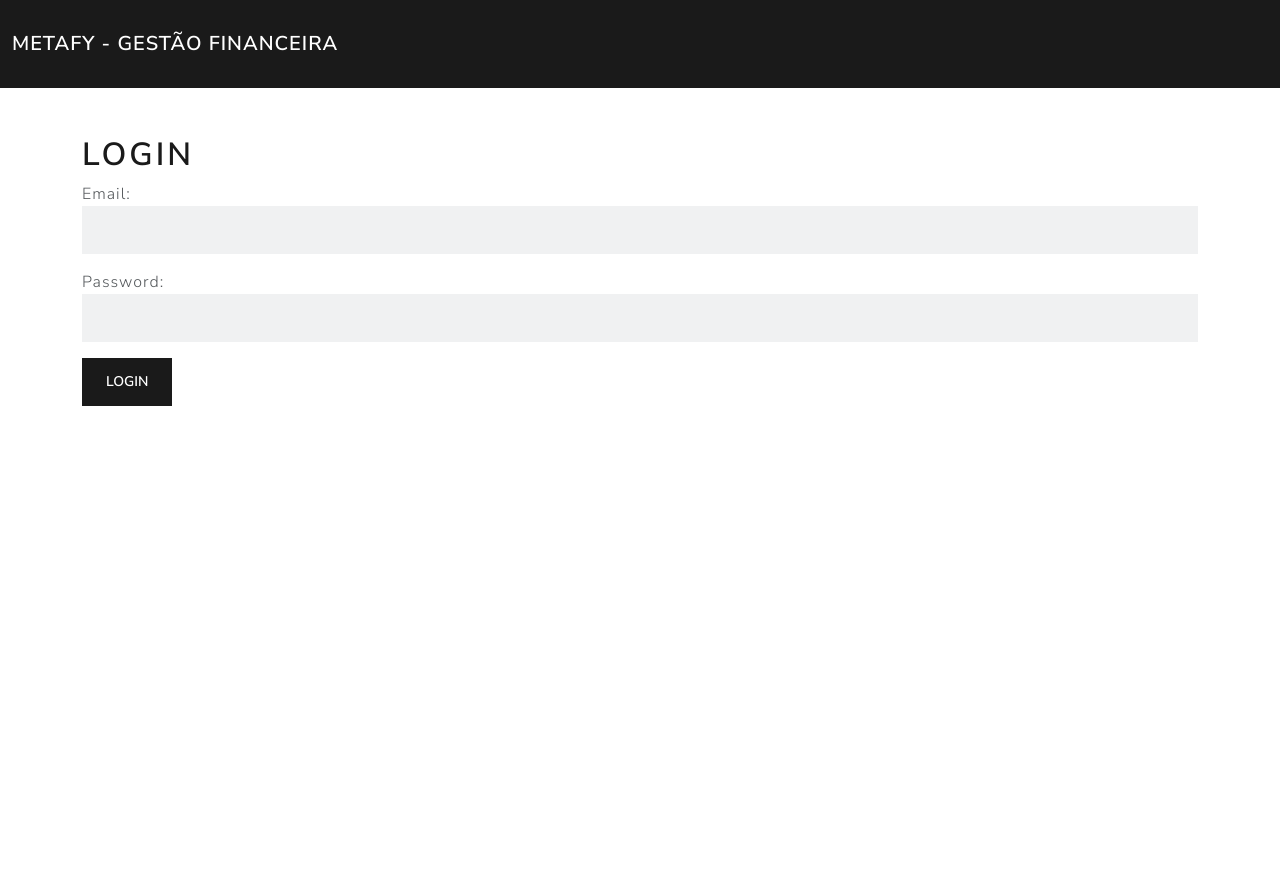
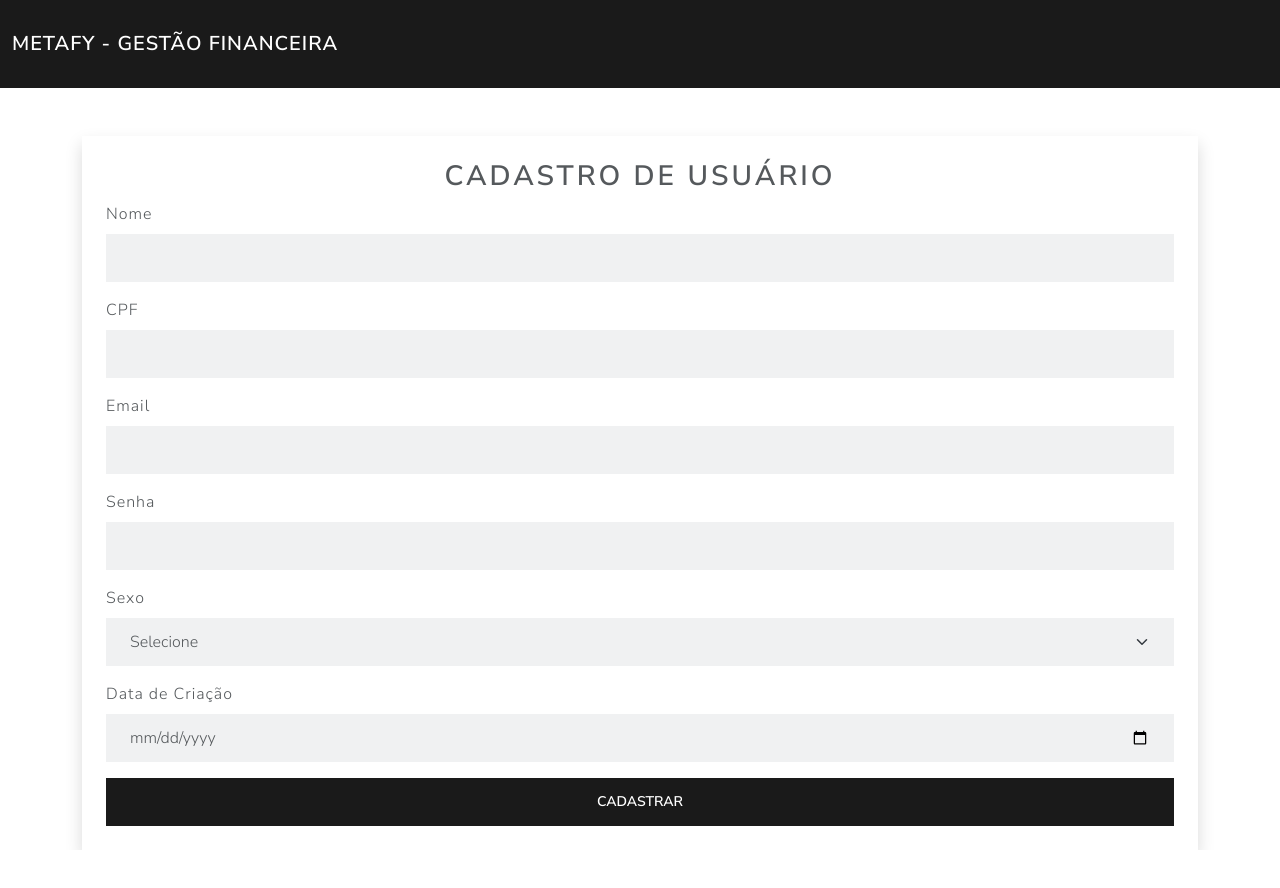
Before and after one commit to IasmimCoder/Metafy-project, a React (Vite) app in the folder metafy/: page /cadastro in a window 1280 px wide. After the commit the page ends 850 px from the top, so only its background shows below. Built offline with nearby package versions, Linux system fonts and the light colour scheme.

Commit message:
Cadastro de Usuário

```diff
--- a/metafy/src/App.jsx
+++ b/metafy/src/App.jsx
@@ -14,10 +14,9 @@
 import CreateMeta from "./pages/CreateMeta";
 import Login from "./components/Login";
 import Home from "./pages/Home";
+import UserRegistration from "./pages/UserRegistration";
 
 const App = () => {
-  const [items, setItems] = useState([]);
-  const [editingItem, setEditingItem] = useState(null);
   const [isAuthenticated, setIsAuthenticated] = useState(false);
 
   const handleLogin = (formData) => {
@@ -26,38 +25,21 @@
     setIsAuthenticated(true);
   };
 
-  const handleAddOrUpdate = (data) => {
-    if (editingItem) {
-      setItems(
-        items.map((item) =>
-          item.id === editingItem.id ? { ...item, ...data } : item
-        )
-      );
-      setEditingItem(null);
-    } else {
-      setItems([...items, { ...data, id: Date.now() }]);
-    }
-  };
-
-  const handleEdit = (id) => {
-    const itemToEdit = items.find((item) => item.id === id);
-    setEditingItem(itemToEdit);
-  };
-
-  const handleDelete = (id) => {
-    setItems(items.filter((item) => item.id !== id));
-  };
-
   return (
     <div>
-      {!isAuthenticated ? (
-          <Login onSubmit={handleLogin} />
+      <Routes>
+        {/* Rota de Cadastro sempre acessível */}
+        <Route path="/cadastro" element={<UserRegistration />} />
+
+        {/* Se não estiver autenticado, exibe Login */}
+        {!isAuthenticated ? (
+          <Route path="/*" element={<Login onSubmit={handleLogin} />} />
         ) : (
-          <Routes>
+          <>
             <Route path="/*" element={<Home />} />
-          </Routes>
-      )}
-
+          </>
+        )}
+      </Routes>
     </div>
   );
 };
--- a/metafy/src/components/Login.jsx
+++ b/metafy/src/components/Login.jsx
@@ -1,5 +1,5 @@
 import React, { useState, useEffect } from "react";
-import { useNavigate } from "react-router-dom";
+import { Route, useNavigate } from "react-router-dom";
 
 const Login = ({ onSubmit, initialData }) => {
   const [formData, setFormData] = useState({ email: "", password: "" });
@@ -24,6 +24,13 @@
     // Navega para a página de listagem após o login
     navigate("/home");
   };
+  const handleCreate = async (data) => {
+      try {
+        navigate('/cadastro'); // Redireciona para a lista após a criação
+      } catch (error) {
+        console.error('Erro ao criar transação:', error);
+      }
+    };
 
   return (
     <div>
@@ -74,6 +81,7 @@
           Login
         </button>
       </form>
+      <form><button className="btn btn-info" onClick={handleCreate}>Cadastrar</button></form>
       </div>
     </div>
   );
--- /dev/null
+++ b/metafy/src/pages/UserRegistration.jsx
@@ -0,0 +1,149 @@
+import { useState } from "react";
+import { useNavigate } from "react-router-dom";
+import api from "../services/api";
+
+const UserRegistration = () => {
+  const navigate = useNavigate();
+
+  const [formData, setFormData] = useState({
+    name: "",
+    cpf: "",
+    email: "",
+    password: "",
+    sexo: "",
+    creationDate: "",
+  });
+
+  const handleChange = (e) => {
+    console.log(
+      "Campo alterado:",
+      e.target.name,
+      "Novo valor:",
+      e.target.value
+    ); // 🔍 Verificando valores
+    setFormData({ ...formData, [e.target.name]: e.target.value });
+  };
+
+  const handleSubmit = async (e) => {
+    e.preventDefault();
+
+    console.log("Dados sendo enviados:", formData); // 🔍 Log antes de enviar
+
+    try {
+      await api.post(
+        "http://localhost:8080/api/users/cadastrarUsuario",
+        formData
+      );
+      alert("Cadastro realizado com sucesso!");
+      navigate("/");
+    } catch (error) {
+      console.error("Erro ao cadastrar:", error);
+      alert("Erro ao cadastrar. Tente novamente.");
+    }
+  };
+
+  return (
+    <div>
+      <nav className="navbar navbar-expand-lg bg-primary" data-bs-theme="dark">
+        <div className="container-fluid">
+          <a className="navbar-brand" href="/">
+            Metafy - Gestão Financeira
+          </a>
+          <button
+            className="navbar-toggler"
+            type="button"
+            data-bs-toggle="collapse"
+            data-bs-target="#navbarColor01"
+            aria-controls="navbarColor01"
+            aria-expanded="false"
+            aria-label="Toggle navigation"
+          >
+            <span className="navbar-toggler-icon"></span>
+          </button>
+        </div>
+      </nav>
+      <div className="container mt-5">
+        <div className="card p-4 shadow">
+          <h2 className="text-center">Cadastro de Usuário</h2>
+          <form onSubmit={handleSubmit}>
+            <div className="mb-3">
+              <label className="form-label">Nome</label>
+              <input
+                type="text"
+                className="form-control"
+                name="name"
+                value={formData.name || ""}
+                onChange={handleChange}
+                required
+              />
+            </div>
+            <div className="mb-3">
+              <label className="form-label">CPF</label>
+              <input
+                type="text"
+                className="form-control"
+                name="cpf"
+                value={formData.cpf || ""}
+                onChange={handleChange}
+                required
+              />
+            </div>
+            <div className="mb-3">
+              <label className="form-label">Email</label>
+              <input
+                type="email"
+                className="form-control"
+                name="email"
+                value={formData.email || ""}
+                onChange={handleChange}
+                required
+              />
+            </div>
+            <div className="mb-3">
+              <label className="form-label">Senha</label>
+              <input
+                type="password"
+                className="form-control"
+                name="password"
+                value={formData.password || ""}
+                onChange={handleChange}
+                required
+              />
+            </div>
+            <div className="mb-3">
+              <label className="form-label">Sexo</label>
+              <select
+                className="form-select"
+                name="sexo"
+                value={formData.sexo || ""}
+                onChange={handleChange}
+                required
+              >
+                <option value="">Selecione</option>
+                <option value="Masculino">Masculino</option>
+                <option value="Feminino">Feminino</option>
+                <option value="Outro">Outro</option>
+              </select>
+            </div>
+            <div className="mb-3">
+              <label className="form-label">Data de Criação</label>
+              <input
+                type="date"
+                className="form-control"
+                name="creationDate"
+                value={formData.creationDate || ""}
+                onChange={handleChange}
+                required
+              />
+            </div>
+            <button type="submit" className="btn btn-primary w-100">
+              Cadastrar
+            </button>
+          </form>
+        </div>
+      </div>
+    </div>
+  );
+};
+
+export default UserRegistration;
```
Also changed, not shown: 1 other file (tests, documents, lock files or other folders).
